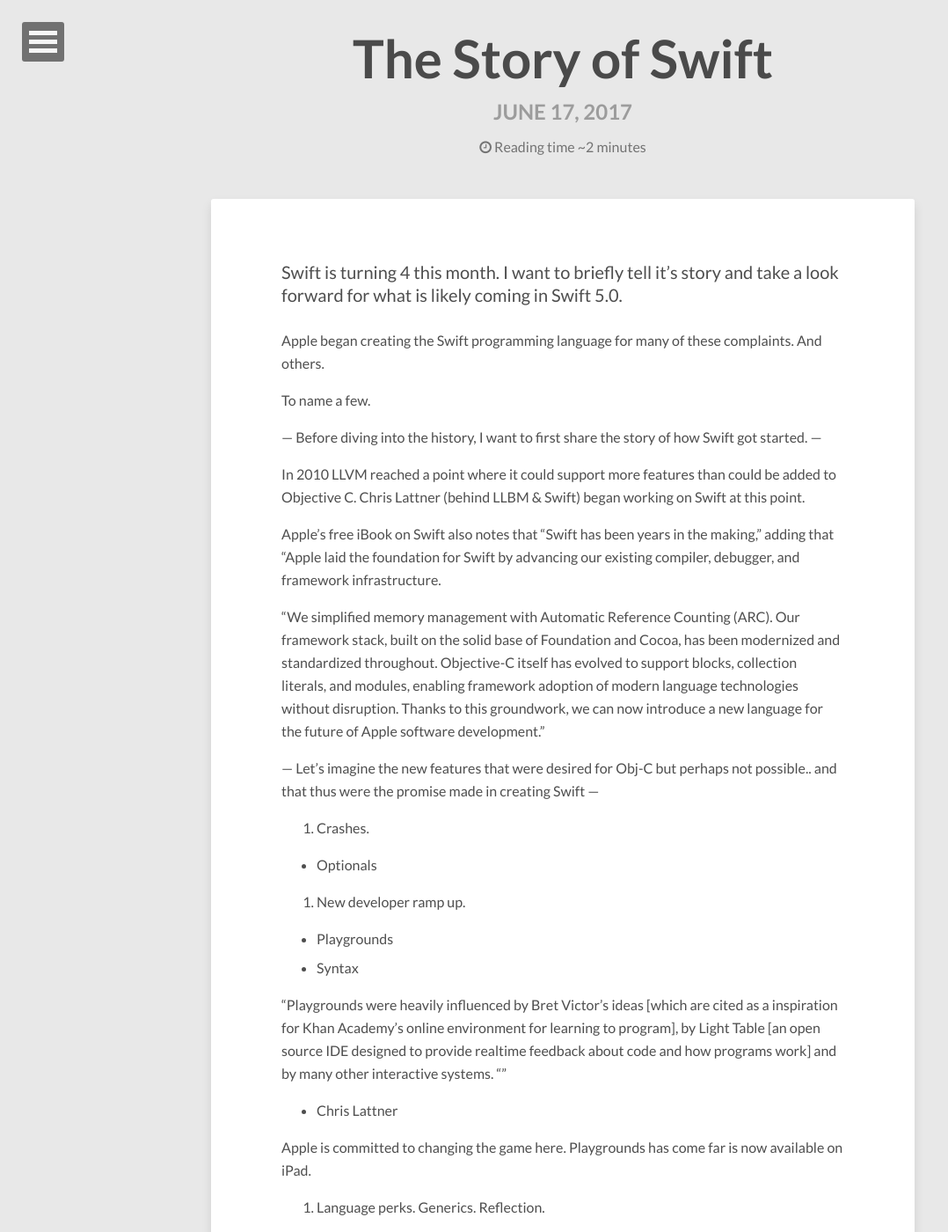
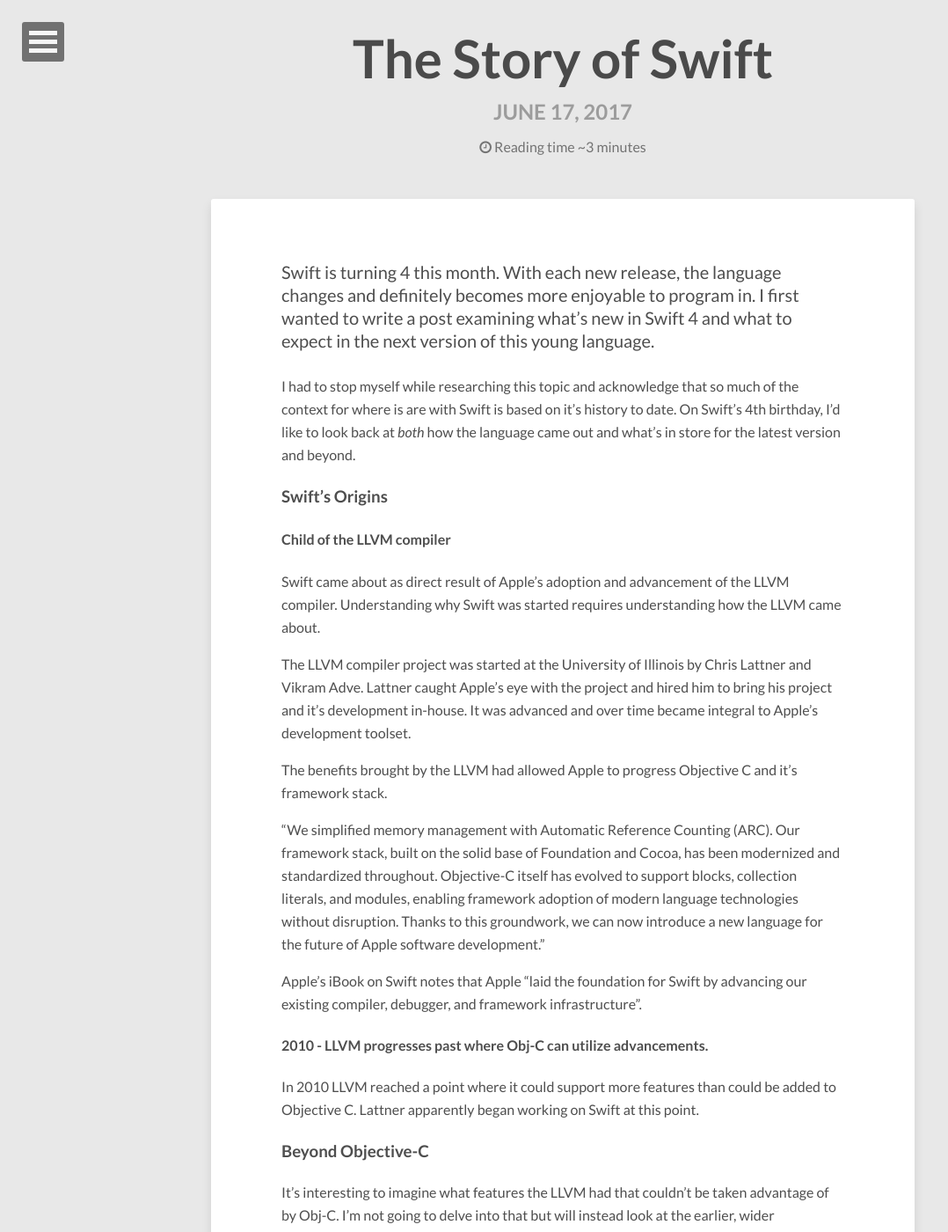
Before and after one commit to jyaunches/jyaunches.github.io, a Jekyll site: the page built from _posts/2017-06-17-swift-whats-next.md, in a window 1280 px wide and 1400 px high. Shown: the whole window at 88% size, without its empty margins (0-1078 px from the left). Built offline with Jekyll 4.4.1, drawn with Linux system fonts in a browser that asks for light colours; nearby versions of some CDN libraries; comment, search, counter and statistics services are not loaded; some of the changed text lies outside the part shown.

Commit message:
building out intro & LLVM relationship

```diff
--- a/_posts/2017-06-17-swift-whats-next.md
+++ b/_posts/2017-06-17-swift-whats-next.md
@@ -10,24 +10,31 @@
   creditlink:
 ---
 
+Swift is turning 4 this month. With each new release, the language changes and definitely becomes more enjoyable to program in. I first wanted to write a post examining what's new in Swift 4 and what to expect in the next version of this young language.
 
-Swift is turning 4 this month. I want to briefly tell it's story and take a look forward for what is likely coming in Swift 5.0.
+I had to stop myself while researching this topic and acknowledge that so much of the context for where is are with Swift is based on it's history to date. On Swift's 4th birthday, I'd like to look back at _both_ how the language came out and what's in store for the latest version and beyond.
 
+### Swift's Origins
 
-Apple began creating the Swift programming language for many of these complaints. And others.
+#### Child of the LLVM compiler
 
-To name a few.
+Swift came about as direct result of Apple's adoption and advancement of the LLVM compiler. Understanding why Swift was started requires understanding how the LLVM came about.
 
+The LLVM compiler project was started at the University of Illinois by Chris Lattner and Vikram Adve. Lattner caught Apple's eye with the project and hired him to bring his project and it's development in-house. It was advanced and over time became integral to Apple's development toolset.
 
---- Before diving into the history, I want to first share the story of how Swift got started. ---
-
-In 2010 LLVM reached a point where it could support more features than could be added to Objective C. Chris Lattner (behind LLBM & Swift) began working on Swift at this point.
-
-Apple's free iBook on Swift also notes that "Swift has been years in the making," adding that "Apple laid the foundation for Swift by advancing our existing compiler, debugger, and framework infrastructure.
+The benefits brought by the LLVM had allowed Apple to progress Objective C and it's framework stack.
 
 "We simplified memory management with Automatic Reference Counting (ARC). Our framework stack, built on the solid base of Foundation and Cocoa, has been modernized and standardized throughout. Objective-C itself has evolved to support blocks, collection literals, and modules, enabling framework adoption of modern language technologies without disruption. Thanks to this groundwork, we can now introduce a new language for the future of Apple software development."
 
---- Let's imagine the new features that were desired for Obj-C but perhaps not possible.. and that thus were the promise made in creating Swift ---
+Apple's iBook on Swift notes that Apple "laid the foundation for Swift by advancing our existing compiler, debugger, and framework infrastructure".
+
+#### 2010 - LLVM progresses past where Obj-C can utilize advancements.
+
+In 2010 LLVM reached a point where it could support more features than could be added to Objective C. Lattner apparently began working on Swift at this point.
+
+### Beyond Objective-C
+
+It's interesting to imagine what features the LLVM had that couldn't be taken advantage of by Obj-C. I'm not going to delve into that but will instead look at the earlier, wider improvements promised by Swift.
 
 1. Crashes.
 
```
Also changed, not shown: other parts of _posts/2017-06-17-swift-whats-next.md (+1 -0 lines).
